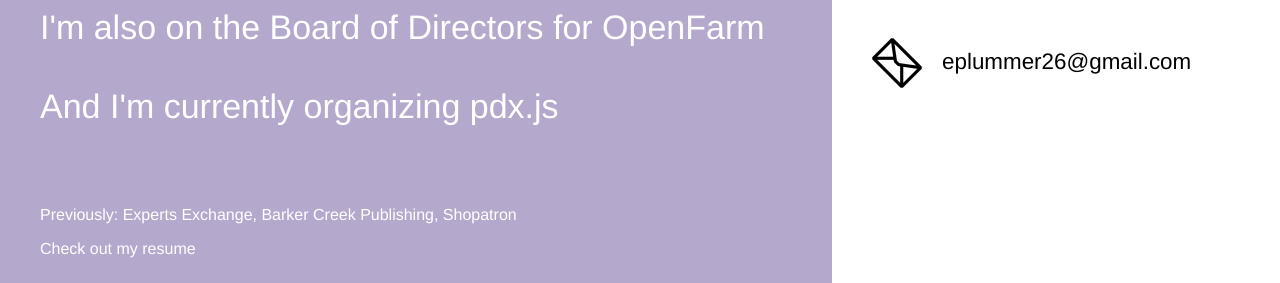
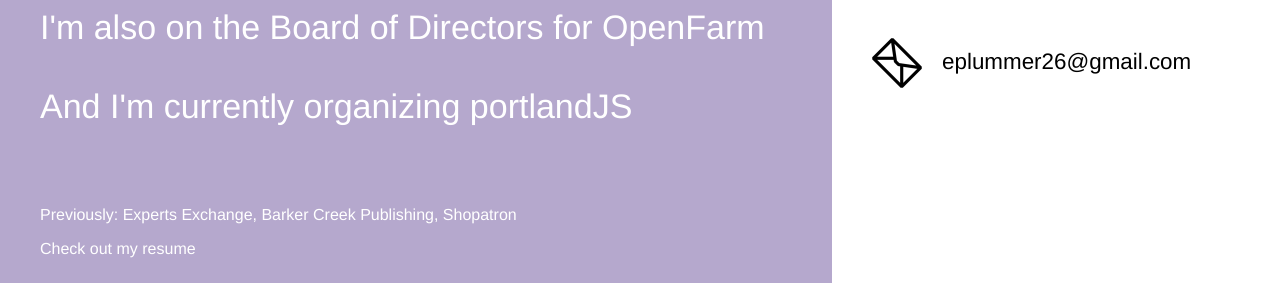
Before and after one commit to emplums/emily-plummer.github.io, a Jekyll site: the page index.html, which Jekyll copies as it is, in a window 1280 px wide. Shown: the part 331-614 px from the top of the page. Built offline with Jekyll 4.4.1, drawn with Linux system fonts in a browser that asks for light colours.

Commit message:
update links

```diff
--- a/index.html
+++ b/index.html
@@ -14,7 +14,7 @@
       <p class="statement">I am a Front End Engineer</p>
       <p class="statement">I make software at <a href="http://www.workwithopal.com">Opal Labs</a></p>
       <p class="statement">I'm also on the Board of Directors for <a href="http://www.openfarm.cc">OpenFarm</a></p>
-      <p class="statement">And I'm currently organizing pdx.js</p>
+      <p class="statement">And I'm currently organizing <a href="https://github.com/emily-plummer/portland_js">portlandJS</a></p>
       <div class="minor">
         <p>Previously: Experts Exchange, Barker Creek Publishing, Shopatron</p>
 <!--         <p>Take a look at some of my techincal skills</p>
@@ -25,29 +25,9 @@
 
     <div class='col-2'>
       <h1>Contact</h1>
-      <a class="contact twitter" href="www.twitter.com/emplums">@emplums</a>
-      <a class="contact github" href="www.github.com/emily-plummer">emily-plummer</a>
+      <a class="contact twitter" href="http://www.twitter.com/emplums">@emplums</a>
+      <a class="contact github" href="http://www.github.com/emily-plummer">emily-plummer</a>
       <a class="contact email" href="mailto:eplummer26@gmail.com">eplummer26@gmail.com</a>
     </div>
   </body>
 </html>
-<!-- <div class="home">
-
-  <h1 class="page-heading">Posts</h1>
-
-  <ul class="post-list">
-    {% for post in site.posts %}
-      <li>
-        <span class="post-meta">{{ post.date | date: "%b %-d, %Y" }}</span>
-
-        <h2>
-          <a class="post-link" href="{{ post.url | prepend: site.baseurl }}">{{ post.title }}</a>
-        </h2>
-      </li>
-    {% endfor %}
-  </ul>
-
-  <p class="rss-subscribe">subscribe <a href="{{ "/feed.xml" | prepend: site.baseurl }}">via RSS</a></p>
-
-</div>
- -->
```
